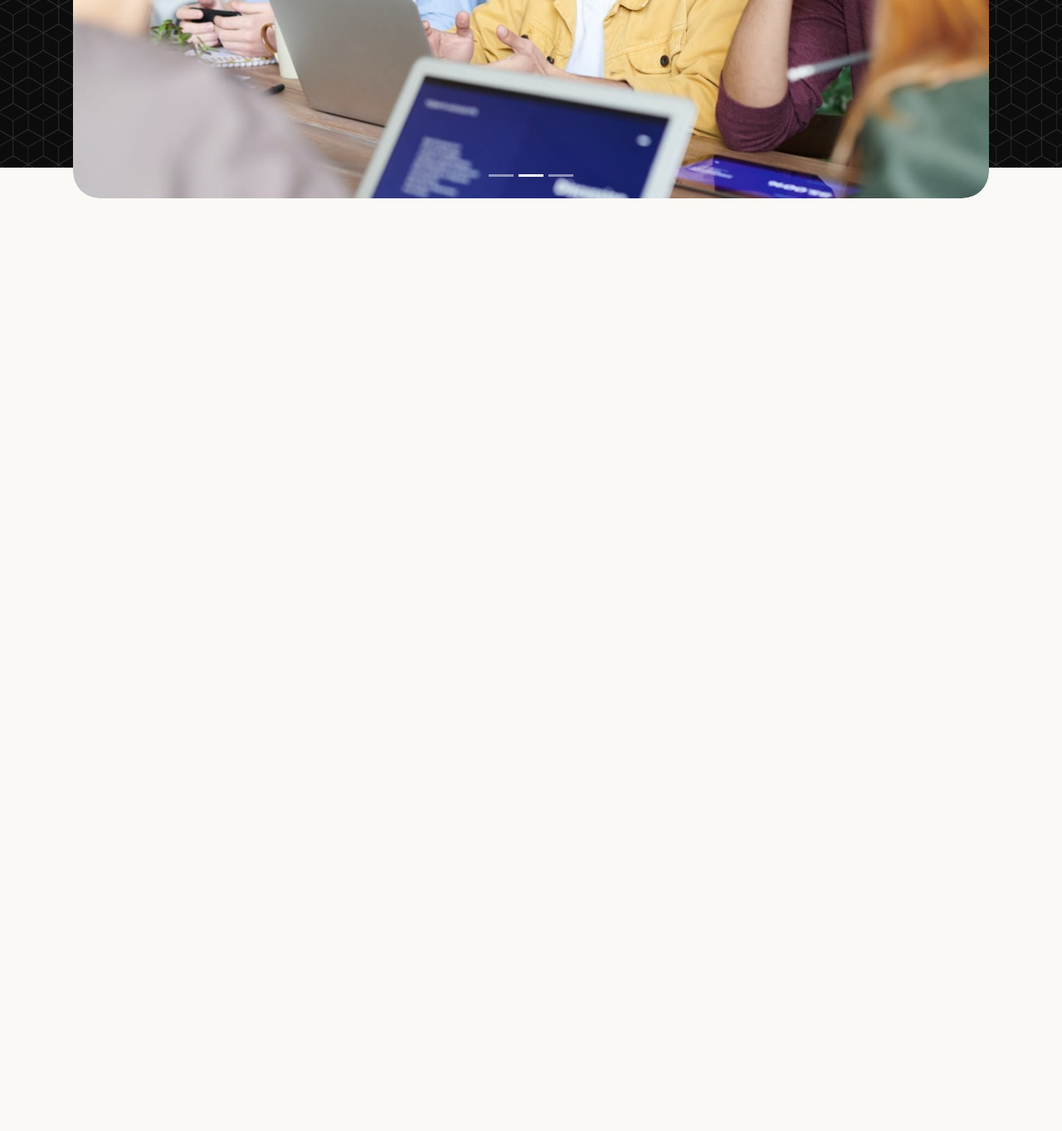
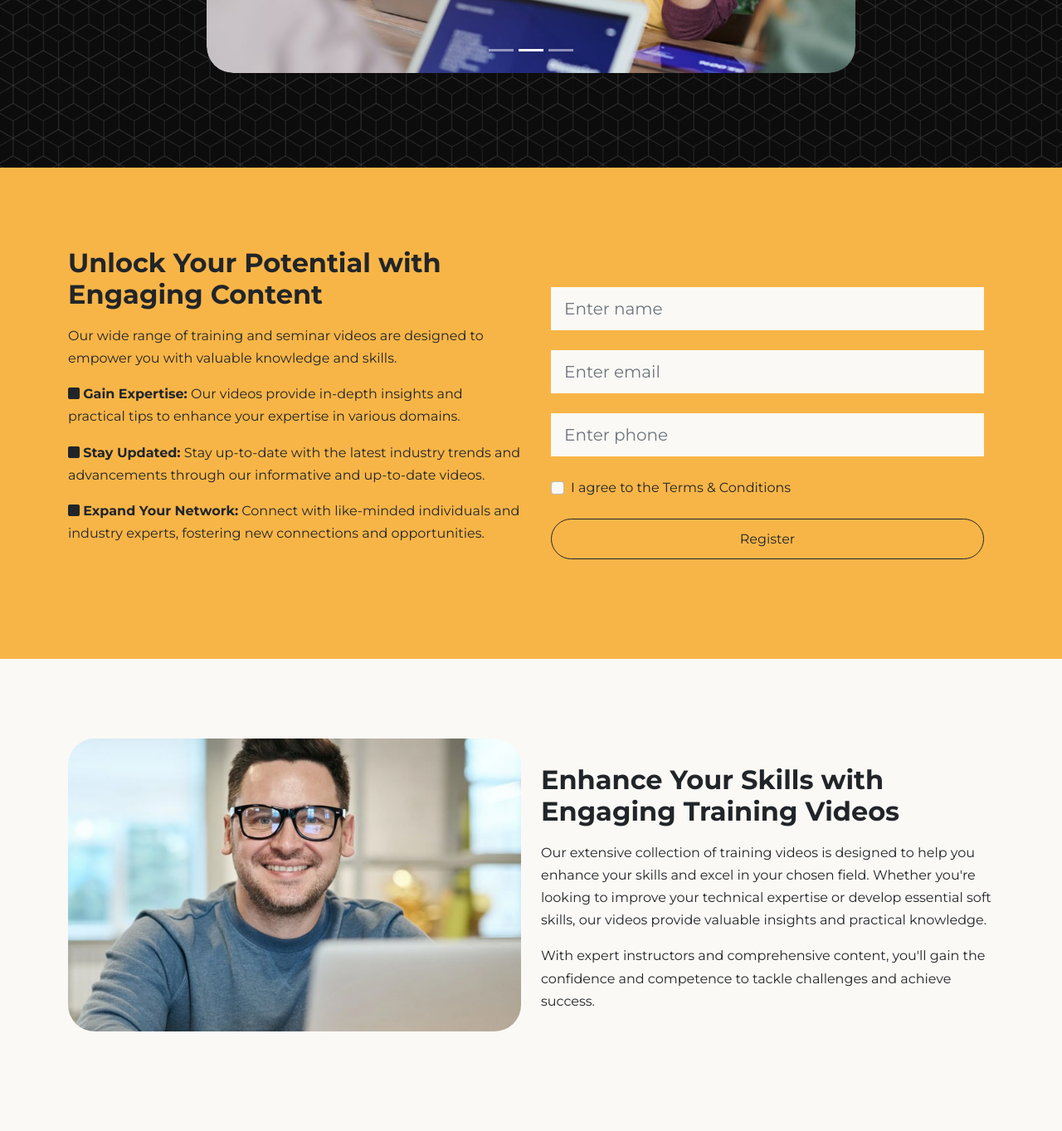
Before and after one commit to iscRamirezAbril/corsoTraining-website, a website: page index.html in a window 1280 px wide. Shown: the part 798-2161 px from the top of the page at 83% size. Before the commit the page ends 1037 px from the top, so only its background shows below. Drawn offline with Linux system fonts and the light colour scheme.

Commit message:
Register Form & Details Part 1 sections added!

```diff
--- a/index.html
+++ b/index.html
@@ -137,6 +137,109 @@
     </header>
     <!-- Header End -->
 
+    <!-- REGISTRATION FORM -->
+    <!-- Registration Form Start -->
+    <section class="register bg-primary py-6 overflow-hidden">
+      <div class="container">
+        <div class="row">
+          <!-- Column 1 -->
+          <div class="col-lg-6">
+
+            <h2>Unlock Your Potential with Engaging Content</h2>
+            <p>
+              Our wide range of training and seminar videos are designed to
+              empower you with valuable knowledge and skills.
+            </p>
+
+            <ul class="list-unstyled vstack gap-3">
+              <li>
+                <i class="fas fa-square"></i>
+                <strong>Gain Expertise:</strong> Our videos provide in-depth
+                insights and practical tips to enhance your expertise in various
+                domains.
+              </li>
+
+              <li>
+                <i class="fas fa-square"></i>
+                <strong>Stay Updated:</strong> Stay up-to-date with the latest
+                industry trends and advancements through our informative and
+                up-to-date videos.
+              </li>
+
+              <li>
+                <i class="fas fa-square"></i>
+                <strong>Expand Your Network:</strong> Connect with like-minded
+                individuals and industry experts, fostering new connections and
+                opportunities.
+              </li>
+            </ul>
+
+          </div>
+          <!-- Column 1 -->
+
+          <!-- Column 2 -->
+          <div class="col-lg-6 p-4">
+            <form>
+              <div class="my-4">
+                <input type="text" class="form-control form-control-lg rounded-0 border-0" placeholder="Enter name">
+              </div>
+              <div class="my-4">
+                <input type="email" class="form-control form-control-lg rounded-0 border-0" placeholder="Enter email">
+              </div>
+              <div class="my-4">
+                <input type="text" class="form-control form-control-lg rounded-0 border-0" placeholder="Enter phone">
+              </div>
+
+              <div class="form-check">
+                <input type="checkbox" class="form-check-input">
+                <label for="terms" class="form-check-label">I agree to the Terms & Conditions</label>
+              </div>
+
+              <div class="d-grid mt-4">
+                <button class="btn btn-outline-dark">Register</button>
+              </div>
+            </form>
+          </div>
+          <!-- Column 2 -->
+        </div>
+      </div>
+    </section>
+    <!-- Registration Form End -->
+
+    <!-- DETAILS 1 -->
+    <!-- Details 1 Start -->
+    <section class="details py-6 bg-light" id="discover">
+      <div class="container">
+        <!-- Row 1 -->
+        <div class="row">
+          <!-- Column 1 -->
+          <div class="col-lg-6">
+            <img src="images/instructor.jpg" class="img-fluid rounded-5 mb-4">
+          </div>
+          <!-- Column 1 -->
+          <!-- Column 2 -->
+          <div class="col-lg-6 d-flex flex-column justify-content-center">
+            <h2>Enhance Your Skills with Engaging Training Videos</h2>
+            <p>
+              Our extensive collection of training videos is designed to help
+              you enhance your skills and excel in your chosen field. Whether
+              you're looking to improve your technical expertise or develop
+              essential soft skills, our videos provide valuable insights and
+              practical knowledge.
+            </p>
+            <p>
+              With expert instructors and comprehensive content, you'll gain the
+              confidence and competence to tackle challenges and achieve
+              success.
+            </p>
+          </div>
+          <!-- Column 2 -->
+        </div>
+        <!-- Row 1 -->
+      </div>
+    </section>
+    <!-- Details 1 End -->
+
     <script src="js/bootstrap.bundle.min.js"></script>
     <script src="js/script.js"></script>
   </body>
--- a/scss/styles.scss
+++ b/scss/styles.scss
@@ -5,12 +5,39 @@
 }
 
 .header .slide {
-    width: 99%;
+    width: 70%;
     margin: 0 auto;
-}
+  }
+
+  .navbar {
+    transition: all 0.5s ease-in-out;
+  }
 
 @media(max-width: 992px) {
     .navbar {
         background: var(--bs-dark)
     }
+
+    .header {
+        height: 800px !important;
+        min-height: 800px !important;
+      }
+
+      .header .slide {
+        width: 90%;
+        margin: 0 auto;
+      }
+
+      .header .text-container p {
+        width: 100% !important;
+        font-size: 16px;
+      }
+
+      .register {
+        padding: 40px 0 !important;
+      }
+
+      .register h2 {
+        text-align: center;
+      }
 }
```
Also changed, not shown: css/styles.css.
